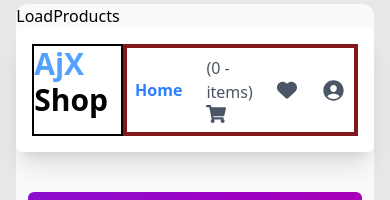
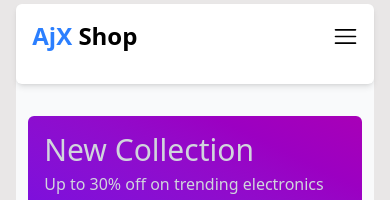
Before and after one commit to Ajmat-Ali/AjX-shop, a React (Vite) app: page / in a window 390 px wide. Shown: the top 200 px of the page. Built offline with nearby package versions, Linux system fonts and the light colour scheme; no server answers.

Commit message:
style: make responsive header

```diff
--- a/src/App.jsx
+++ b/src/App.jsx
@@ -1,4 +1,3 @@
-import Header from "./components/Header";
 import { Outlet } from "react-router";
 import CartProvider from "./context/cart/CartProvider";
 import { Toaster } from "react-hot-toast";
@@ -8,6 +7,7 @@ import { useContext } from "react";
 import appStore from "./redux/appStore";
 import { Provider } from "react-redux";
 import { LoadProducts } from "./components/LoadProducts";
+import Header from "./components/Header";
 
 export default function App() {
   return (
@@ -15,7 +15,6 @@ export default function App() {
       <div className="bg-gray-50 w-11/12 m-auto mt-1 rounded-xl ">
         <Toaster />
         <Provider store={appStore}>
-          <LoadProducts></LoadProducts>
           <CartProvider>
             <WishlistProvider>
               <Header />
--- a/src/components/Header.jsx
+++ b/src/components/Header.jsx
@@ -7,63 +7,83 @@ import { Link, NavLink } from "react-router";
 import { useSelector } from "react-redux";
 import { useDispatch } from "react-redux";
 import { addItem } from "../redux/cartSlice";
+import { RxHamburgerMenu } from "react-icons/rx";
+import { MdClose } from "react-icons/md";
 
-export default function Header({ auth, setAuth }) {
-  const handleLogin = () => {
-    setAuth(!auth);
-  };
+export default function Header() {
+  const [showNav, setShowNav] = useState(false);
+
   const reduxCartItems = useSelector((store) => store.cart.items);
   const dispatch = useDispatch();
   const handleAddItem = () => {
     dispatch(addItem("New Data Ajmat Ji"));
   };
-  console.log(reduxCartItems);
+  const handleShowNav = () => {
+    setShowNav(!showNav);
+  };
 
   return (
     <>
-      <header className="flex justify-between p-4 bg-white shadow-xl rounded-md mb-10">
-        <div className="border-2">
-          <h1 className="text-3xl font-bold">
-            <span className="text-blue-400">AjX</span> Shop
+      <header className="bg-white shadow-md rounded-md  p-4 mb-8 flex flex-col items-center gap-4 md:flex-row md:justify-between md:items-center sticky top-0 z-100 ">
+        <div className=" flex justify-between w-full">
+          <h1 className="text-2xl md:text-3xl font-bold">
+            <span className="text-blue-500">AjX</span> Shop
           </h1>
+          <button onClick={handleShowNav} className=" hidden max-md:block ">
+            {showNav ? <MdClose size={30} /> : <RxHamburgerMenu size={25} />}
+          </button>
         </div>
-        <nav className="border border-4 border-red-900">
-          <ul className="flex items-center text-gray-600 gap-x-6 text-md p-2">
+
+        <nav className={``}>
+          <ul
+            className={`flex-col items-center gap-6 text-gray-600 md:flex-row md:gap-8 ${showNav ? "flex" : "hidden"} md:flex max-md:gap-y-5 `}
+          >
             <li className="cursor-pointer">
               <NavLink
                 to="/"
                 className={({ isActive }) =>
-                  isActive ? "text-blue-500 font-semibold" : "text-gray-600"
+                  isActive
+                    ? "text-blue-500 font-semibold"
+                    : "hover:text-blue-500"
                 }
               >
                 Home
               </NavLink>
             </li>
-            <li onClick={handleAddItem} className="cursor-pointer">
-              <span>({reduxCartItems.length} - items)</span>
+
+            <li onClick={handleAddItem} className="cursor-pointer relative">
+              <span className="absolute -top-2 -right-3 text-xs bg-red-500 text-white px-1.5 rounded-full">
+                {reduxCartItems.length}
+              </span>
+
               <NavLink
                 to="/cart"
                 className={({ isActive }) =>
-                  isActive ? "text-blue-500 font-semibold" : "text-gray-600"
+                  isActive
+                    ? "text-blue-500 font-semibold"
+                    : "hover:text-blue-500"
                 }
               >
                 <FaShoppingCart size={20} />
               </NavLink>
             </li>
+
             <li className="cursor-pointer">
               <NavLink
                 to="/wishlist"
                 className={({ isActive }) =>
-                  isActive ? "text-blue-500 font-semibold" : "text-gray-600"
+                  isActive
+                    ? "text-blue-500 font-semibold"
+                    : "hover:text-blue-500"
                 }
               >
                 <FaHeart size={20} />
               </NavLink>
             </li>
-            <li className="cursor-pointer" onClick={handleLogin}>
-              <IoPersonCircle size={25} />
+
+            <li className="cursor-pointer">
+              <IoPersonCircle size={26} className="hover:text-blue-500" />
             </li>
-            {/* <li>Profile</li> */}
           </ul>
         </nav>
       </header>
--- a/src/redux/cartSlice.js
+++ b/src/redux/cartSlice.js
@@ -4,16 +4,10 @@ const cartSlice = createSlice({
   name: "cart",
   initialState: {
     items: [],
-    // items: ["Ajmat", "Redux", "Cart"],
   },
   reducers: {
     addItem: (state, actions) => {
       state.items.push(actions.payload);
-      // const x = { ...state, items: [...state.items, actions.payload] };
-      // console.log(x);
-
-      // return x;
-      // // console.log(actions);
     },
     removeItem: (state, actions) => {
       console.log(actions);
```
